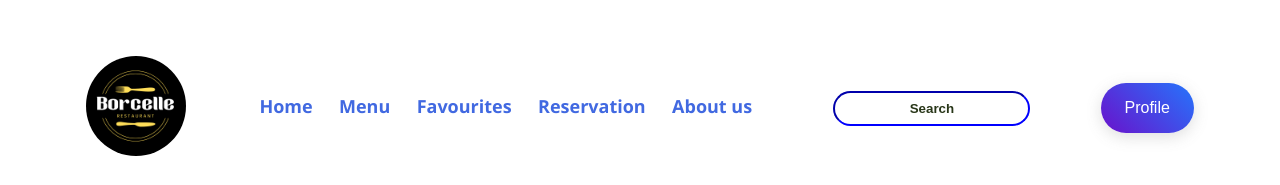
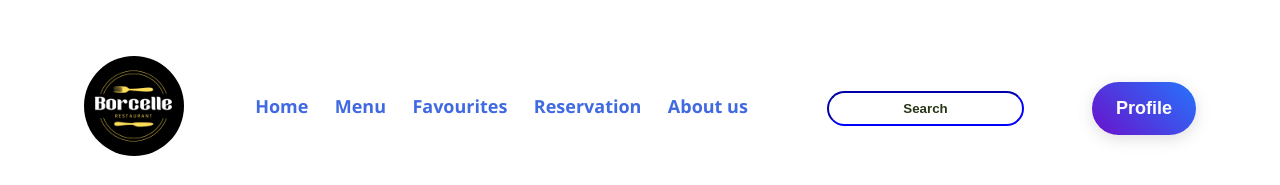
Before and after one commit to Amrit990/Amrit990.github.io, a plain HTML site: page index.html in a window 1280 px wide. Shown: the top 185 px of the page. Drawn offline with Linux system fonts and the light colour scheme.

Commit message:
chcshtml

```diff
--- a/css/style.css
+++ b/css/style.css
@@ -105,6 +105,13 @@ button:hover::before {
 button:hover {
     box-shadow: 0 6px 20px rgba(237, 235, 240, 0.911);
     background: linear-gradient(45deg, #2575fc, #6a11cb);
+}
+.button a{
+    font-size: large;
+    text-decoration: none;
+    align-items: center;
+    color: white;
+    font-weight: bold;
 }
 
 .button:active {
--- a/index.html
+++ b/index.html
@@ -24,7 +24,10 @@
     </nav>
     <input type="text" placeholder=" Search "  >
     <div  class="button">
-        <button>Profile</button>
+        <button> <a href="./profile.html" id="profile-link">Profile</a>
+
+
+        </button>
     </div>
 </div>
 <button class="mobile"> <a href="./Menu.html">  Menu   </a> </button>
```
Also changed, not shown: images/images/event3.jpeg (deleted), images/images/event3t.jpg (deleted), images/images/event4.jpeg (deleted), images/images/pexels-chanwalrus-958545.jpg (deleted), images/images/pexels-keegan-evans-10986-90893.jpg (deleted), images/images/pexels-klaus-nielsen-6294367.jpg (deleted), images/images/pexels-vanmalidate-769289.jpg (deleted), images/images/restaurantlogo.png (deleted), images/images/vegetableplatter.jpeg (deleted), images/images/vegetablestirfry.jpeg (deleted), images/images/whine.jpg (deleted), js/script.js (line endings or trailing spaces), 5 other files.
